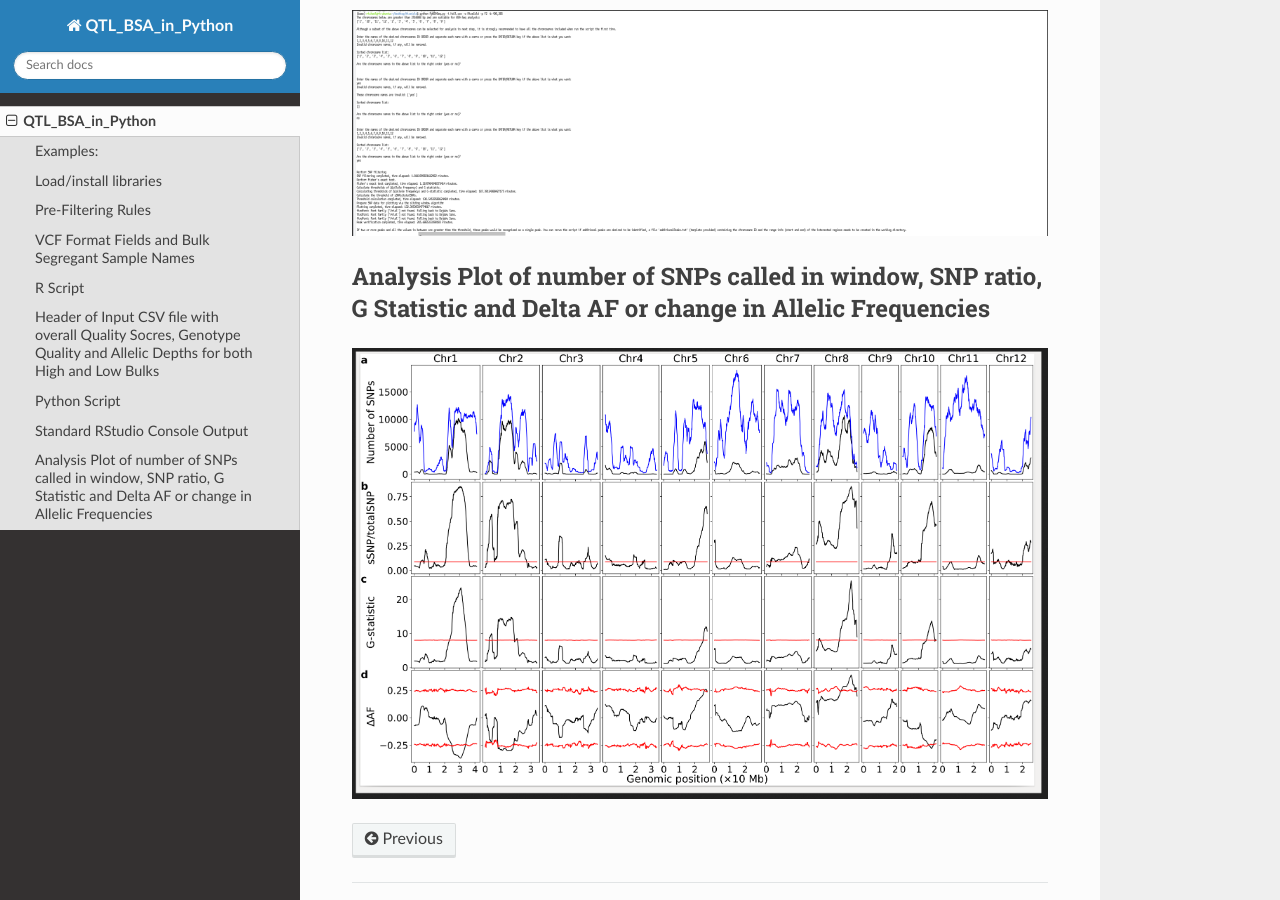
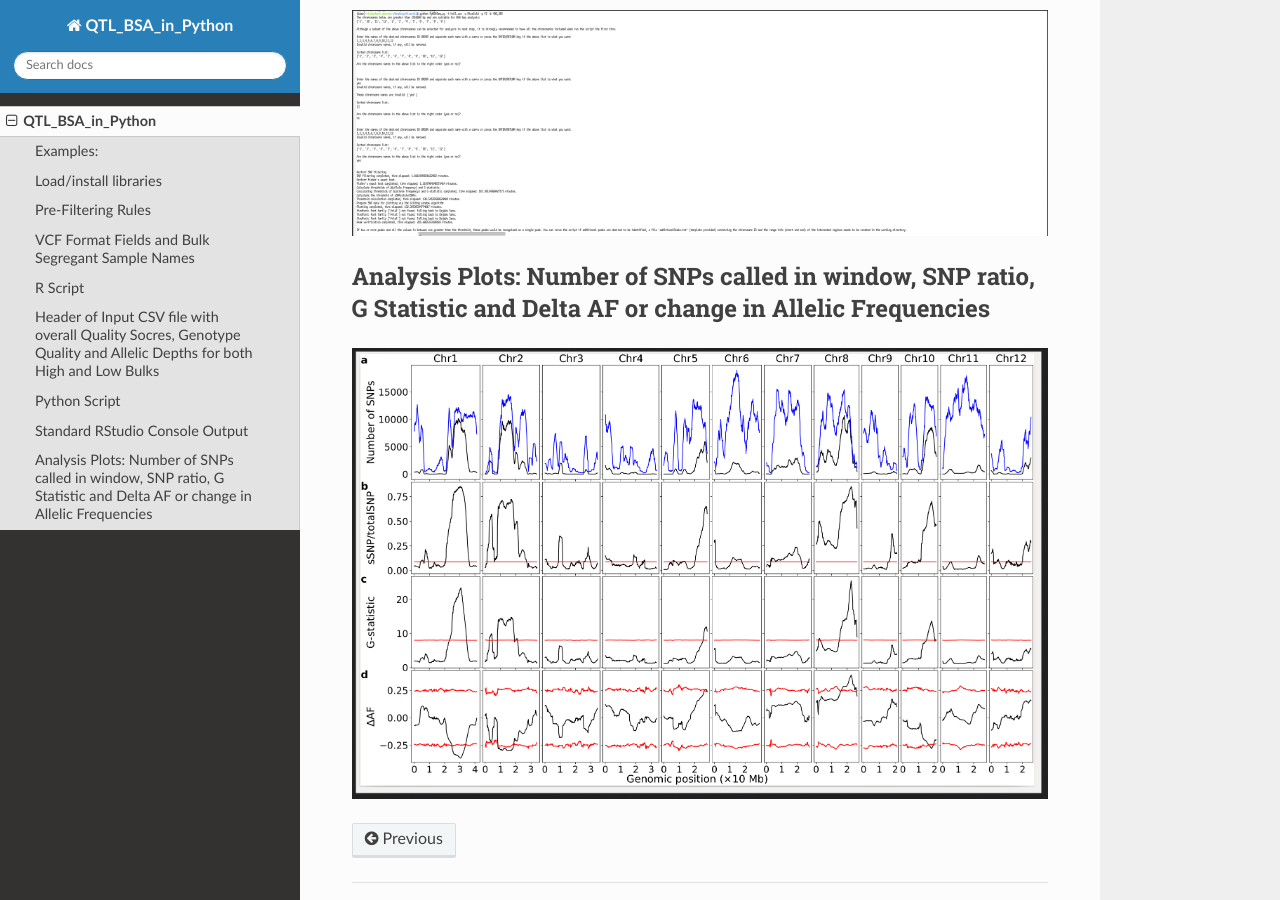
Before and after one commit to PBGLMichaelHall/Py_QTL_Parser, a Sphinx documentation site: the page built from docs/source/Rice_BSA.rst, in a window 1280 px wide and 900 px high, scrolled down 2639 px. Built offline with Sphinx 7.4.7 and the Read the Docs theme 2.0.0, drawn with Linux system fonts in a browser that asks for light colours.

Commit message:
Update Rice_BSA.rst

```diff
--- a/docs/source/Rice_BSA.rst
+++ b/docs/source/Rice_BSA.rst
@@ -100,8 +100,8 @@ Standard RStudio Console Output
 .. figure:: ../images/lot.png
    :alt:
 
-Analysis Plot of number of SNPs called in window, SNP ratio, G Statistic and Delta AF or change in Allelic Frequencies
-============================================================================
+Analysis Plots: Number of SNPs called in window, SNP ratio, G Statistic and Delta AF or change in Allelic Frequencies
+=====================================================================================================================
 
 .. figure:: ../images/lot2.png
    :alt:
```
